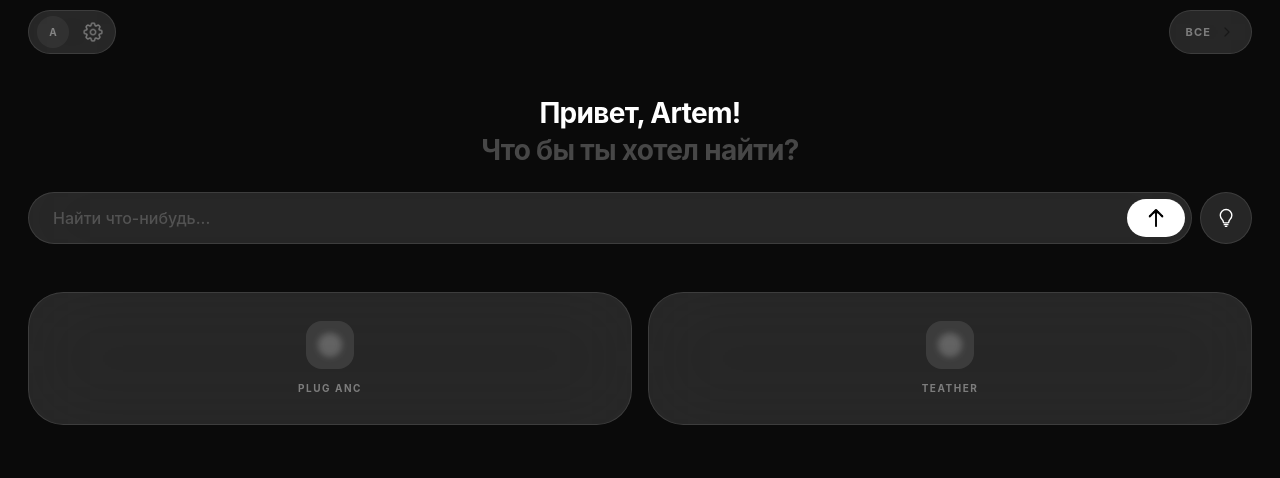
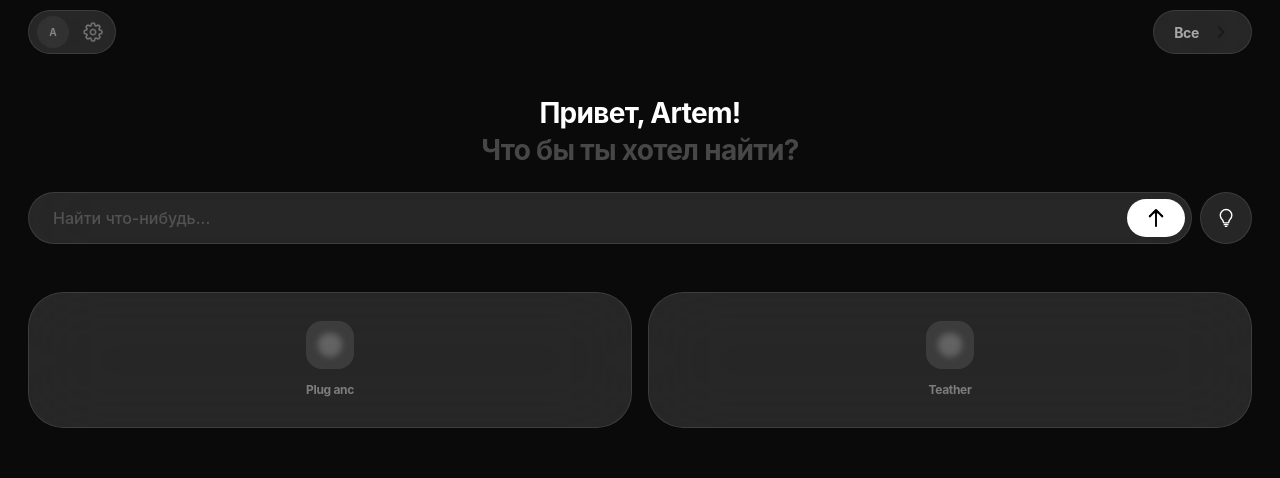
Before and after one commit to fugu70539/PluginBox, a Next.js app: page / in a window 1280 px wide. Shown: the top 478 px of the page. Built offline with nearby package versions, Linux system fonts and the light colour scheme.

Commit message:
Update Hub.tsx

```diff
--- a/src/components/views/Hub.tsx
+++ b/src/components/views/Hub.tsx
@@ -18,7 +18,7 @@ export default function Hub() {
   }, []);
 
   return (
-    <div className="w-full font-sans">
+    <div className="w-full font-display">
       <header className="fixed top-0 left-0 right-0 z-50 h-16 flex items-center justify-between px-7 pointer-events-none">
         <div className="mt-glass h-11 w-22 rounded-full flex items-center justify-between px-1.5 pointer-events-auto">
           <div className="size-8 rounded-full flex items-center justify-center overflow-hidden bg-white/5 ml-0.5">
@@ -35,9 +35,9 @@ export default function Hub() {
           </button>
         </div>
 
-        <div className="mt-glass h-11 px-4 rounded-full flex items-center gap-2 pointer-events-auto active:scale-95 transition-all">
-          <span className="text-[11px] font-bold uppercase tracking-widest text-white/40">Все</span>
-          <img src="/Icons/ArrowRight.PNG" alt="All" className="size-4 object-contain opacity-40" />
+        <div className="mt-glass h-11 px-5 rounded-full flex items-center gap-3 pointer-events-auto active:scale-95 transition-all">
+          <span className="text-[14px] font-bold tracking-tight text-white/60">Все</span>
+          <img src="/Icons/ArrowRight.PNG" alt="All" className="size-5 object-contain opacity-40" />
         </div>
       </header>
 
@@ -59,7 +59,7 @@ export default function Hub() {
 
         <SearchInput />
 
-        <div className="mt-12 w-full grid grid-cols-2 gap-4 text-sans">
+        <div className="mt-12 w-full grid grid-cols-2 gap-4">
           <motion.div
             whileTap={{ scale: 0.97 }} initial={{ opacity: 0, scale: 0.9 }} animate={{ opacity: 1, scale: 1 }} transition={{ delay: 0.2 }}
             className="mt-glass rounded-[2.2rem] p-6 flex flex-col items-center py-7"
@@ -67,7 +67,7 @@ export default function Hub() {
              <div className="w-12 h-12 bg-white/10 rounded-2xl mb-3 flex items-center justify-center">
                 <div className="size-6 bg-white/20 rounded-full blur-[3px]" />
              </div>
-             <span className="text-[10px] font-bold uppercase tracking-[0.15em] text-white/40">Plug anc</span>
+             <span className="text-[12px] font-bold tracking-tight text-white/40">Plug anc</span>
           </motion.div>
 
           <motion.div
@@ -77,7 +77,7 @@ export default function Hub() {
              <div className="w-12 h-12 bg-white/10 rounded-2xl mb-3 flex items-center justify-center">
                 <div className="size-6 bg-white/20 rounded-full blur-[3px]" />
              </div>
-             <span className="text-[10px] font-bold uppercase tracking-[0.15em] text-white/40">Teather</span>
+             <span className="text-[12px] font-bold tracking-tight text-white/40">Teather</span>
           </motion.div>
         </div>
       </main>
```
